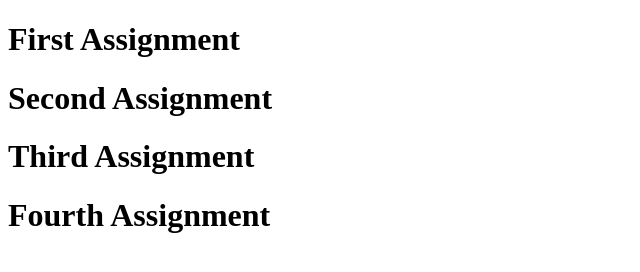
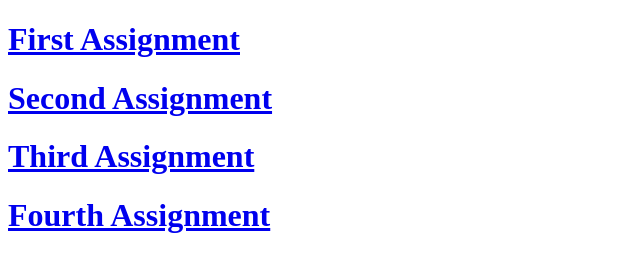
Before and after one commit to DembeleSoungalo/my-porftolio, a plain HTML site: page index.html in a window 1280 px wide. Shown: the whole page, without its empty margins (0-640 px from the left). Drawn offline with Linux system fonts and the light colour scheme.

Commit message:
some changes

```diff
--- a/index.html
+++ b/index.html
@@ -6,14 +6,14 @@
     <title>My Assignments</title>
 </head>
 <body>
-    <h1>First Assignment</h1>
-        <a href="Assignment 1/index.html"></a>
-        <h1>Second Assignment</h1>
-        <a href="Assignment 2/index.html"></a>
-        <h1>Third Assignment</h1>
-        <a href="Assignment 3/index.html"></a>
-        <h1>Fourth Assignment</h1>
-        <a href="Assignment 4/index.html"></a>
+
+        <a href="Assignment 1/index.html"><h1>First Assignment</h1></a>
+
+        <a href="Assignment 2/index.html"><h1>Second Assignment</h1></a>
+
+        <a href="Assignment 3/index.html"> <h1>Third Assignment</h1></a>
+
+        <a href="Assignment 4/index.html">  <h1>Fourth Assignment</h1></a>
 
 </body>
 </html>
```
